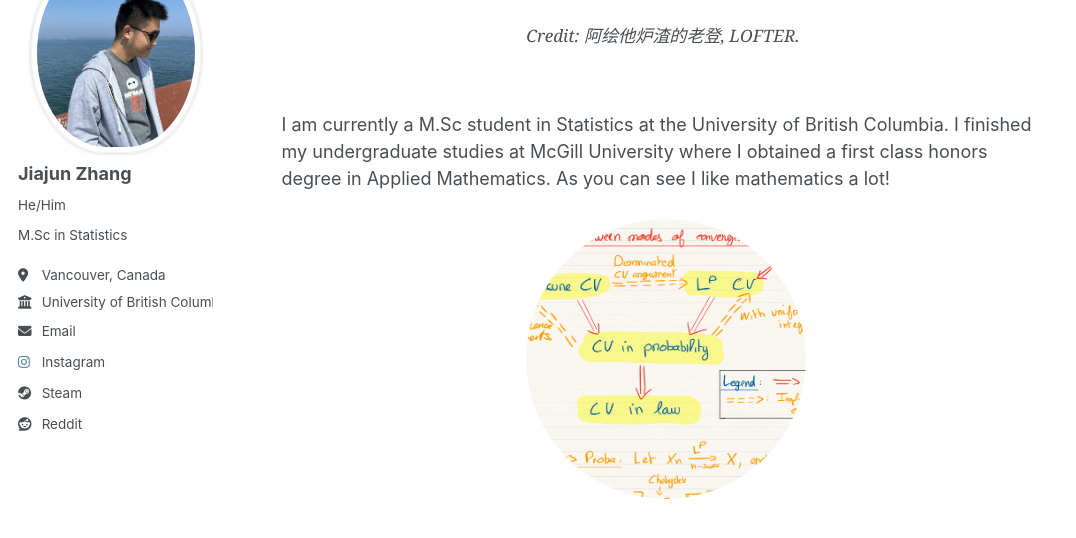
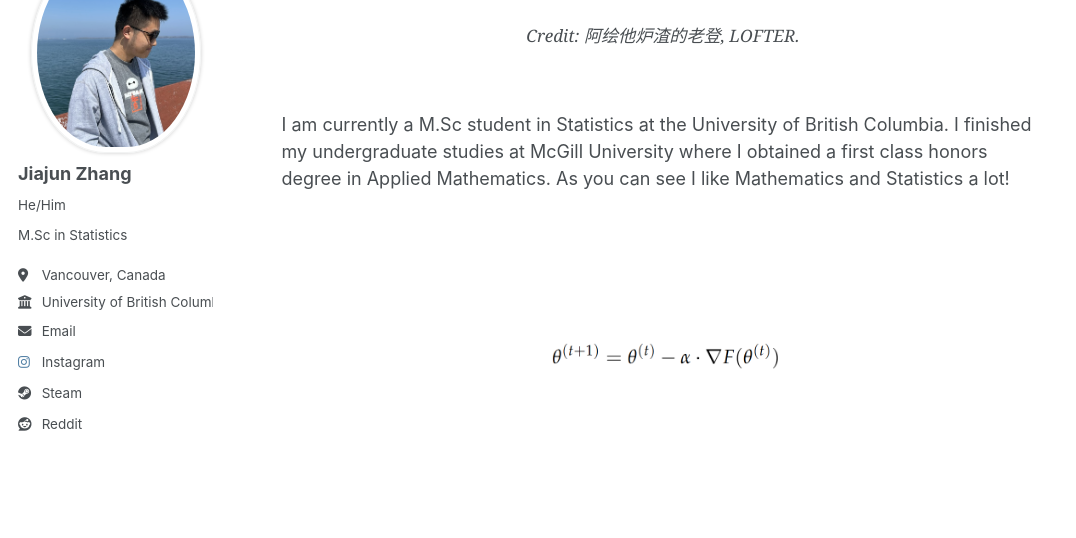
Before and after one commit to JohanssonRein/JohanssonRein.github.io, a Jekyll site: the page built from _pages/about.md, in a window 1280 px wide and 900 px high, scrolled down 931 px, cut to the strip 146-684 px from the top of the window. Shown: the whole strip, without its empty margins (0-1076 px from the left). Built offline with Jekyll 4.4.1, drawn with Linux system fonts in a browser that asks for light colours.

Commit message:
Update about.md

```diff
--- a/_pages/about.md
+++ b/_pages/about.md
@@ -37,11 +37,11 @@ I love travelling, painting, and mechanics (I wonder why I did not become an eng
 </figure>
 
 <br>
-I am currently a M.Sc student in Statistics at the University of British Columbia. I finished my undergraduate studies at McGill University where I obtained a first class honors degree in Applied Mathematics. As you can see I like mathematics a lot!
+I am currently a M.Sc student in Statistics at the University of British Columbia. I finished my undergraduate studies at McGill University where I obtained a first class honors degree in Applied Mathematics. As you can see I like Mathematics and Statistics a lot!
 
 <figure style="width: 280px; max-width: 100%; margin: 1.5em auto; text-align: center;">
   <img
-    src="/images/statsavatar.png"
+    src="/images/gdavatar.png"
     alt="Gundam"
     style="width: 280px; height: 280px; object-fit: cover; border-radius: 50%;"
   >
```
